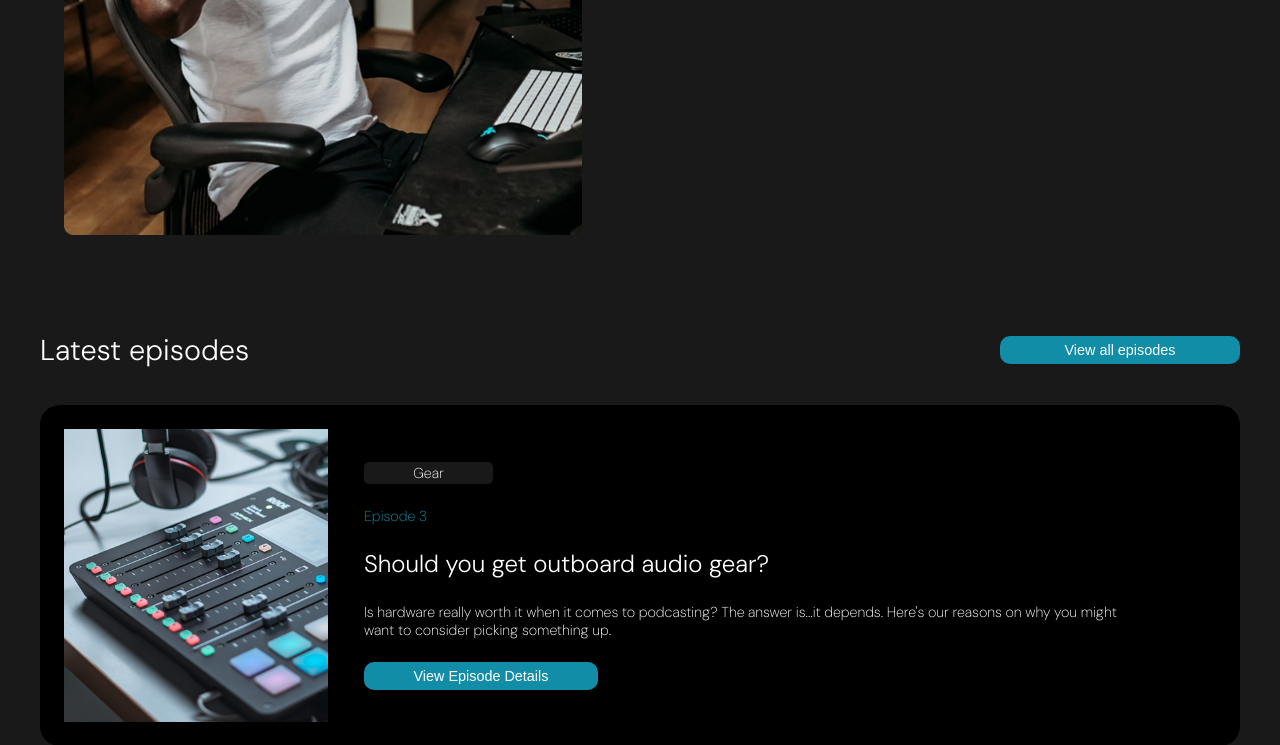
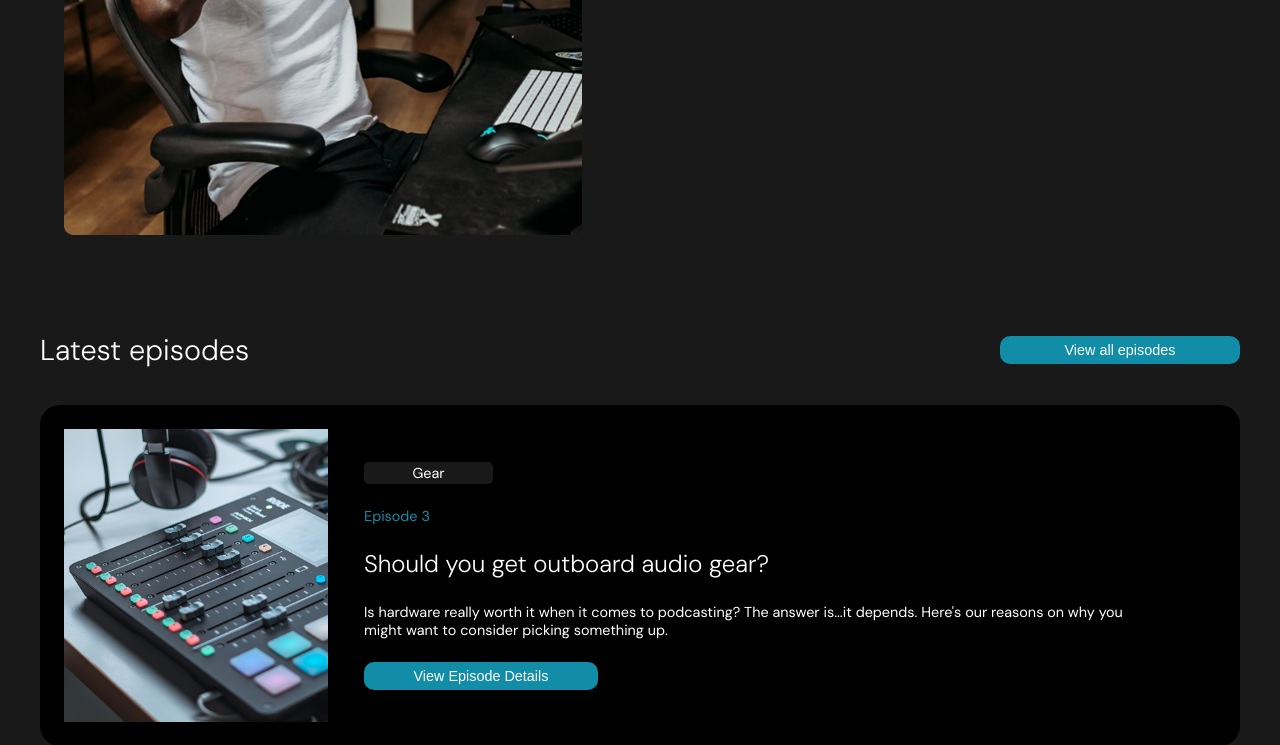
Before and after one commit to SomZirLi/castaway-web-demo, a website with bundled scripts: page index.html in a window 1280 px wide. Shown: the part 587-1332 px from the top of the page. Built offline with nearby package versions, Linux system fonts and the light colour scheme.

Commit message:
[FX] Font weight in h6

```diff
--- a/styles/global.css
+++ b/styles/global.css
@@ -64,7 +64,7 @@ h5 {
 
 h6 {
     font-size: 0.9rem;
-    font-weight: 250;
+    font-weight: 400;
 }
 
 @media (max-width:600px) {
```
